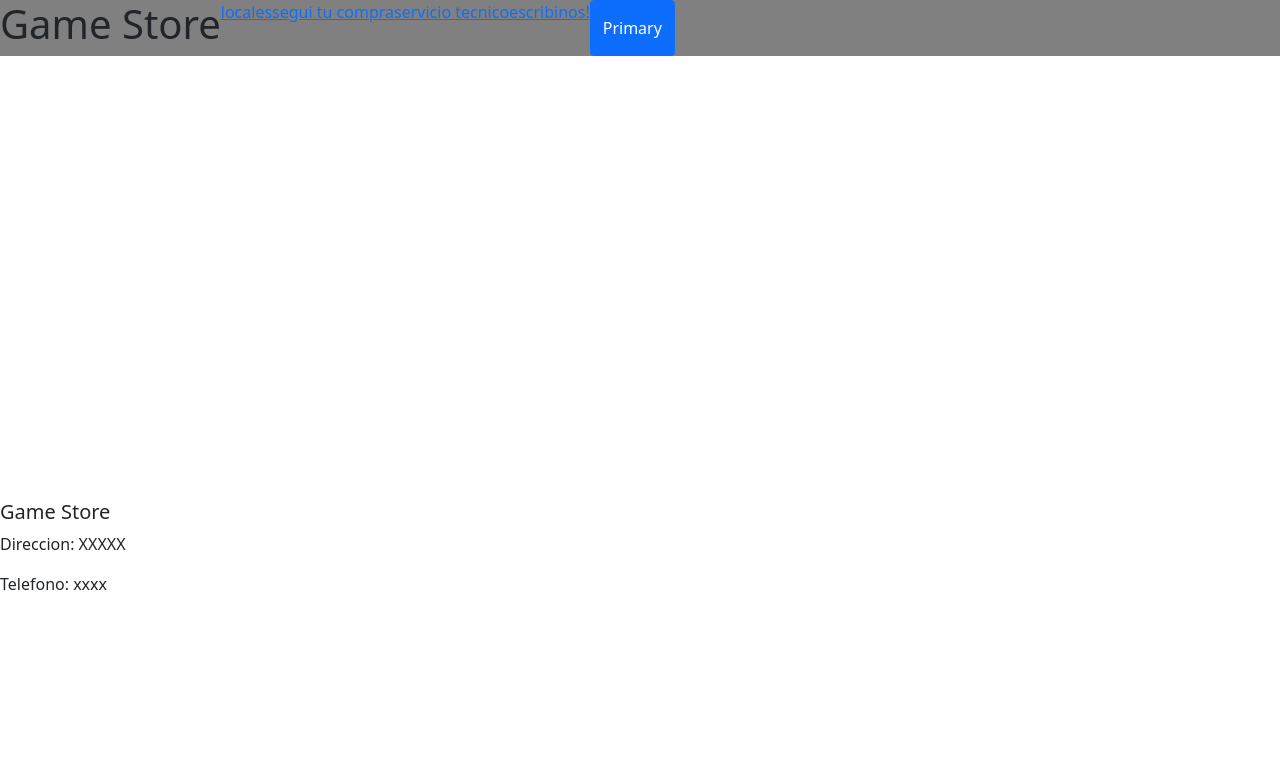
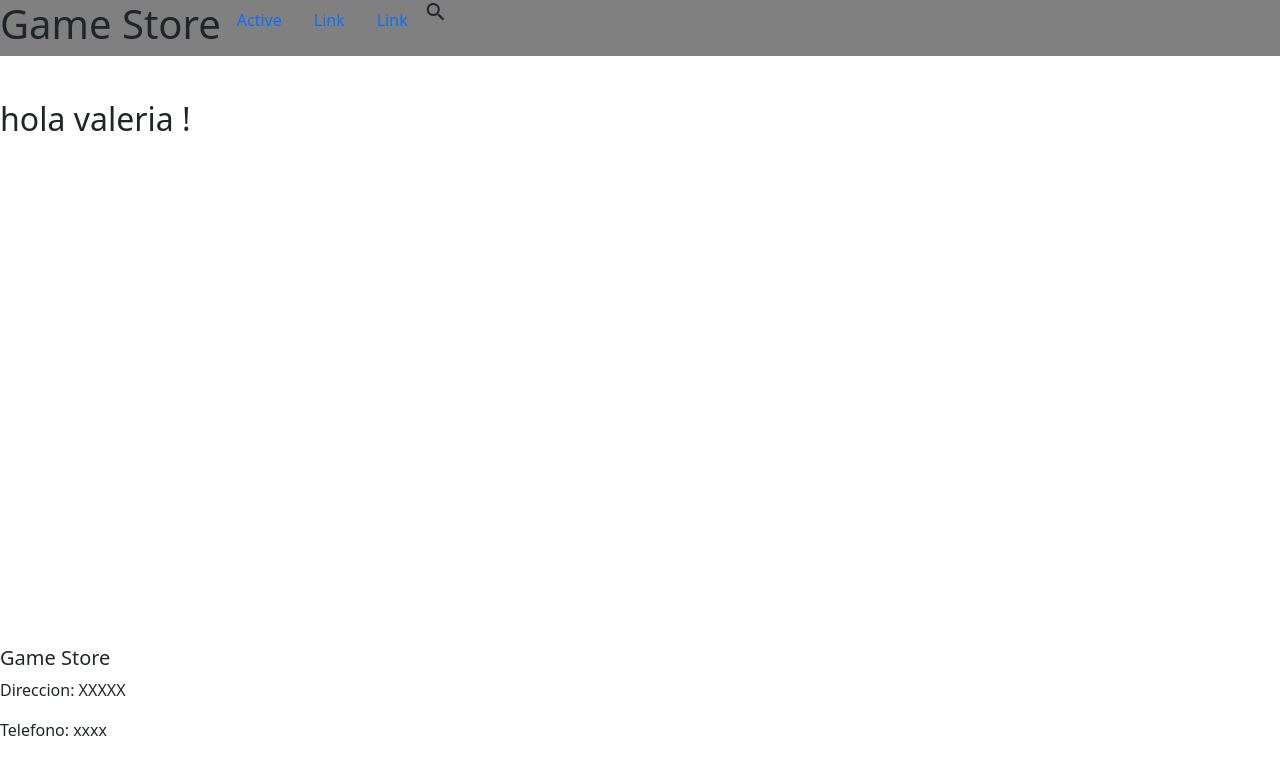
Before and after one commit to vueno1/my-app-Ueno, a React (Create React App) app: page / in a window 1280 px wide. Shown: the top 774 px of the page. Built offline with nearby package versions, Linux system fonts and the light colour scheme.

Commit message:
desafio crear tu landing

```diff
--- a/public/index.html
+++ b/public/index.html
@@ -12,6 +12,8 @@
     <link rel="apple-touch-icon" href="%PUBLIC_URL%/logo192.png" />
     <link rel="manifest" href="%PUBLIC_URL%/manifest.json" />
     <title>Game Store</title>
+    <link href="https://fonts.googleapis.com/icon?family=Material+Icons"
+      rel="stylesheet">
   </head>
 
   <body>
--- a/src/App.js
+++ b/src/App.js
@@ -1,14 +1,21 @@
-import Header from "./componentes/header/Header"
-import Footer from "./componentes/footer/Footer"
 
-//CSS
+//IMPORTS
+import Header from "./componentes/header/Header" //COMPONENTE
+import Footer from "./componentes/footer/Footer" //COMPONENTE
+import ItemListContainer from "./componentes/main/ItemListContainer"; // COMPONENTE
+
+//BOOTSTRAP
 import 'bootstrap/dist/css/bootstrap.min.css';
+
+
+//----------------------------------------------------------------------------------------------------
 
 const App = () => {
 
    return (
             <>
                 <Header/>
+                <ItemListContainer nombre={"valeria"} />
                 <Footer/>
             </>
         )
--- /dev/null
+++ b/src/componentes/header/CartWidget.js
@@ -0,0 +1,24 @@
+
+//IMPORTS
+import React from 'react' // REACT
+
+
+//----------------------------------------------------------------------
+
+function CartWidget() {
+
+    return (
+        <div>
+
+            <>
+                {/* ////////////
+                ICONO DE GOOGLE
+                /////////// */}
+                <span className="material-icons">search</span>
+            </>
+
+        </div>
+    )
+}
+
+export default CartWidget
--- a/src/componentes/header/NavBar.js
+++ b/src/componentes/header/NavBar.js
@@ -1,21 +1,44 @@
-//BOOTSTRAP
-import Button from 'react-bootstrap/Button';
 
+
+//IMPORTS
+import CartWidget from './CartWidget'; // COMPONENTE
+import Nav from 'react-bootstrap/Nav'; //BOOTSTRAP NAV
+
+//---------------------------------------------------------------------------------------------------
 const NavBar = () => {
 
     return (
 
+
         <>
 
-            <nav className= "header_nav">
+            {/* ///////////////
+              BOOTSTRAP = "nav"
+            /////////////////*/}
 
-                <a href="">locales</a>
-                <a href="">segui tu compra</a>
-                <a href="">servicio tecnico</a>
-                <a href="">escribinos!</a>
+            <Nav activeKey="/home" onSelect={(selectedKey) => alert(`selected ${selectedKey}`)}>
 
-            </nav>
-            <Button variant="primary">Primary</Button>
+                <Nav.Item>
+                    <Nav.Link href="/home">Active</Nav.Link>
+                </Nav.Item>
+
+                <Nav.Item>
+                    <Nav.Link eventKey="link-1">Link</Nav.Link>
+                </Nav.Item>
+
+                <Nav.Item>
+                    <Nav.Link eventKey="link-2">Link</Nav.Link>
+                </Nav.Item>
+
+
+
+                {/* //////
+                COMPONENTE
+                //////// */}
+                <CartWidget/>
+
+            </Nav>
+
 
         </>
     )
--- /dev/null
+++ b/src/componentes/main/ItemListContainer.js
@@ -0,0 +1,25 @@
+
+
+//IMPORTS
+import React from 'react' //REACT
+
+
+//----------------------------------------------------------------------------------
+function ItemListContainer(prop) {
+
+
+    return (
+
+        <>
+
+            <main className= "main">
+
+                <h2> hola {prop.nombre} !</h2>
+
+            </main>
+
+        </>
+    )
+}
+
+export default ItemListContainer
--- a/src/index.js
+++ b/src/index.js
@@ -1,3 +1,5 @@
+
+
 //1
 import React from "react"
 
--- a/src/style.css
+++ b/src/style.css
@@ -1,3 +1,13 @@
+* {
+    margin: 0;
+    padding: 0;
+    box-sizing: border-box;
+
+}
+
+/*/////////////
+HEADER STYLES
+/////////////*/
 .header {
     display: flex;
     flex: row;
@@ -6,10 +16,20 @@
     width: 100%;
 }
 
-.header_nav {
-    display: flex;
-    flex-direction: row;
+
+/*//////////
+MAIN STYLES
+//////////*/
+.main {
+    padding-top: 100px;
 }
+
+
+
+
+/*////////////
+FOOTER STYLES
+////////////*/
 
 .footer {
     padding-top: 500px;
```
Also changed, not shown: src/componentes/header/Header.js (+9 -1 lines).
